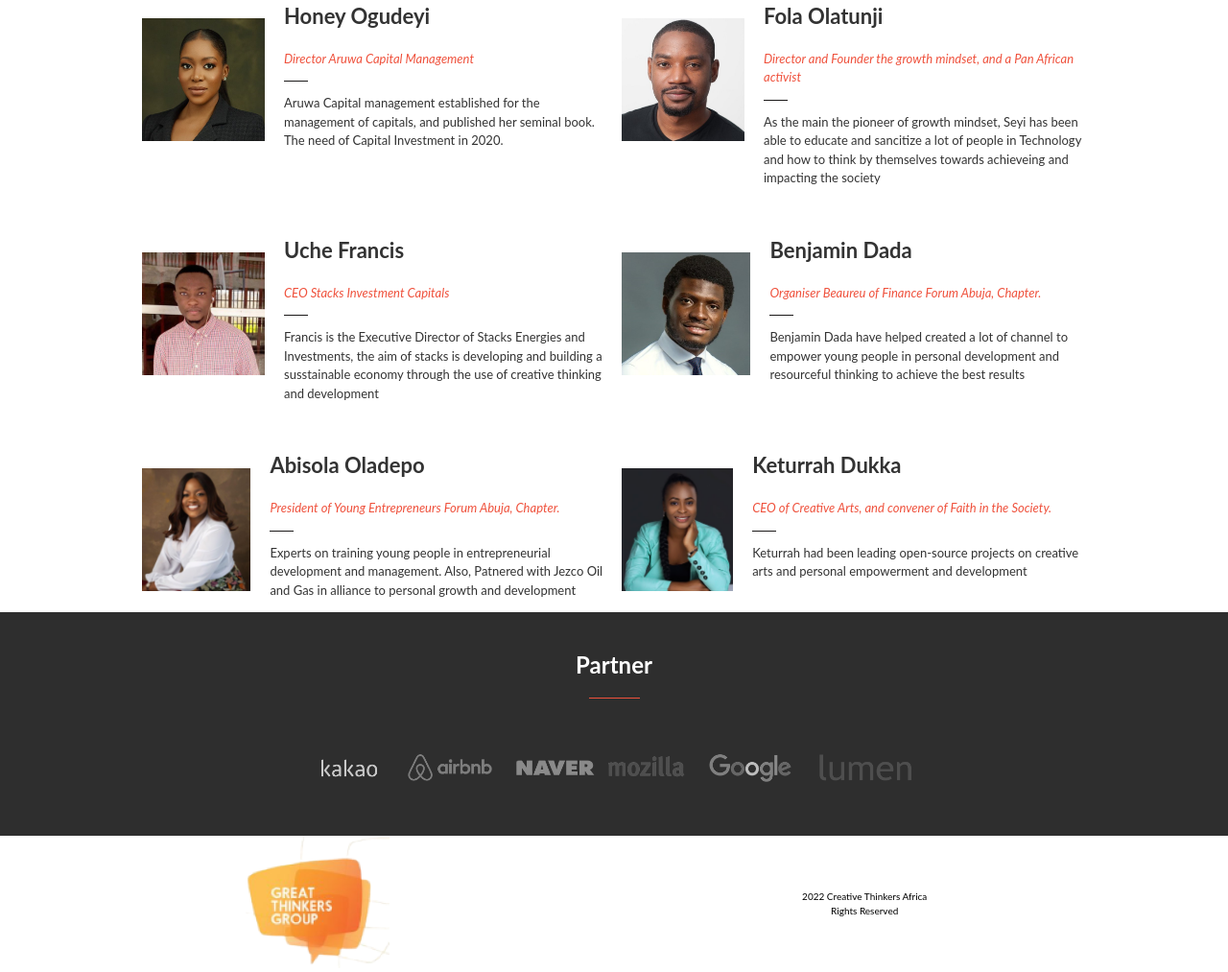
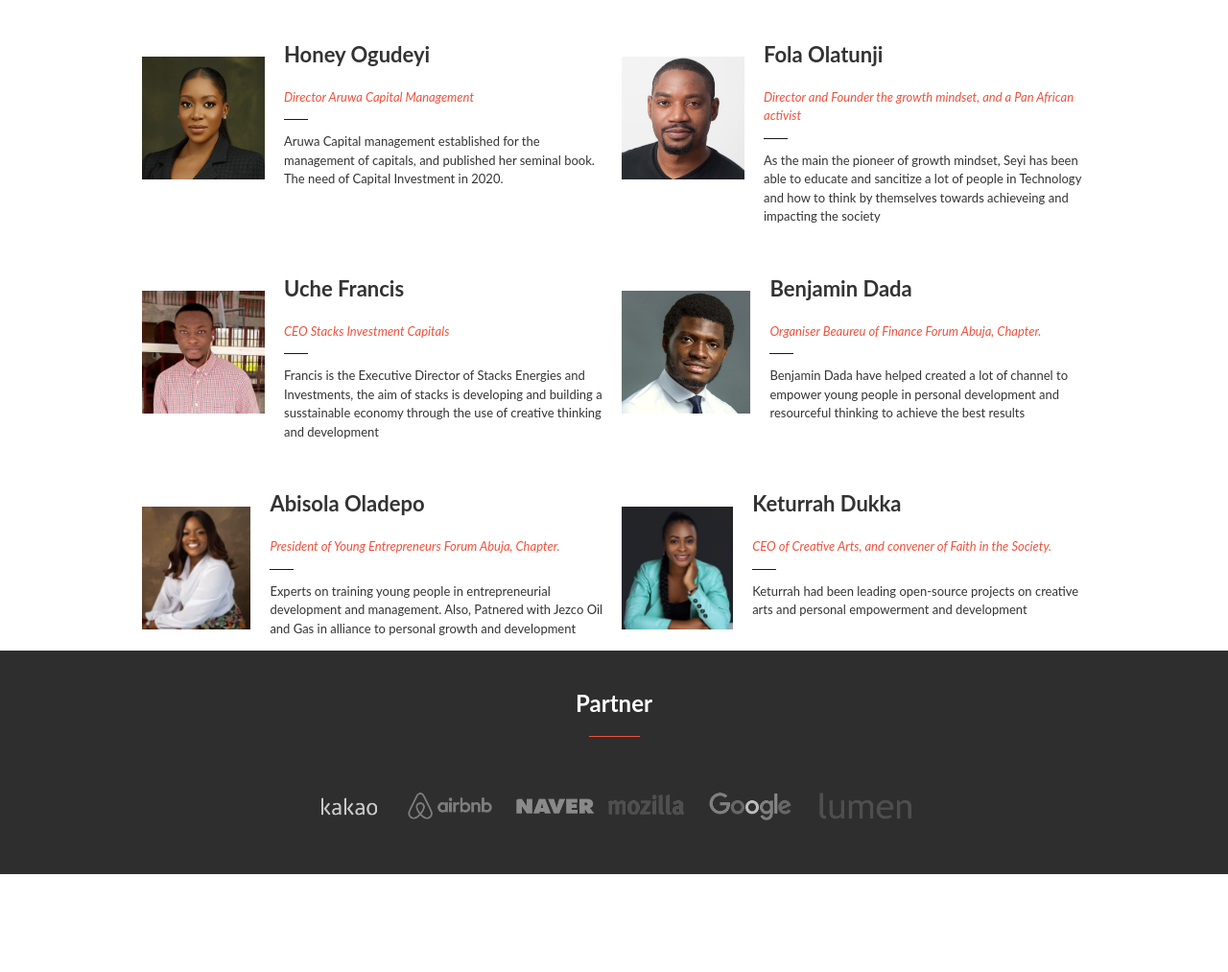
Before and after one commit to francis3400/Capstone-Project, a website: page index.html in a window 1280 px wide. Shown: the part 1286-2299 px from the top of the page at 96% size. After the commit the page ends 2197 px from the top, so only its background shows below. Drawn offline with Linux system fonts and the light colour scheme; a web font is replaced by a local one.

Commit message:
Update styles.css files

```diff
--- a/styles.css
+++ b/styles.css
@@ -192,6 +192,8 @@ a {
   place-items: center;
   background: rgba(255, 255, 255, 0.1);
   margin-bottom: 10px;
+  gap: 20px;
+  padding-right: 10px;
 }
 
 .lists-container {
@@ -255,7 +257,7 @@ hr {
 .text-2 {
   color: #000;
   font-size: 10px;
-  padding: 6%;
+  padding-top: 10%;
 }
 
 .summit-bottom {
@@ -667,11 +669,4 @@ li {
   .show-more {
     display: none;
   }
-
-  .footer-div,
-  .footer {
-    display: flex;
-    gap: 50%;
-    padding: 0 20%;
-  }
 }
```
